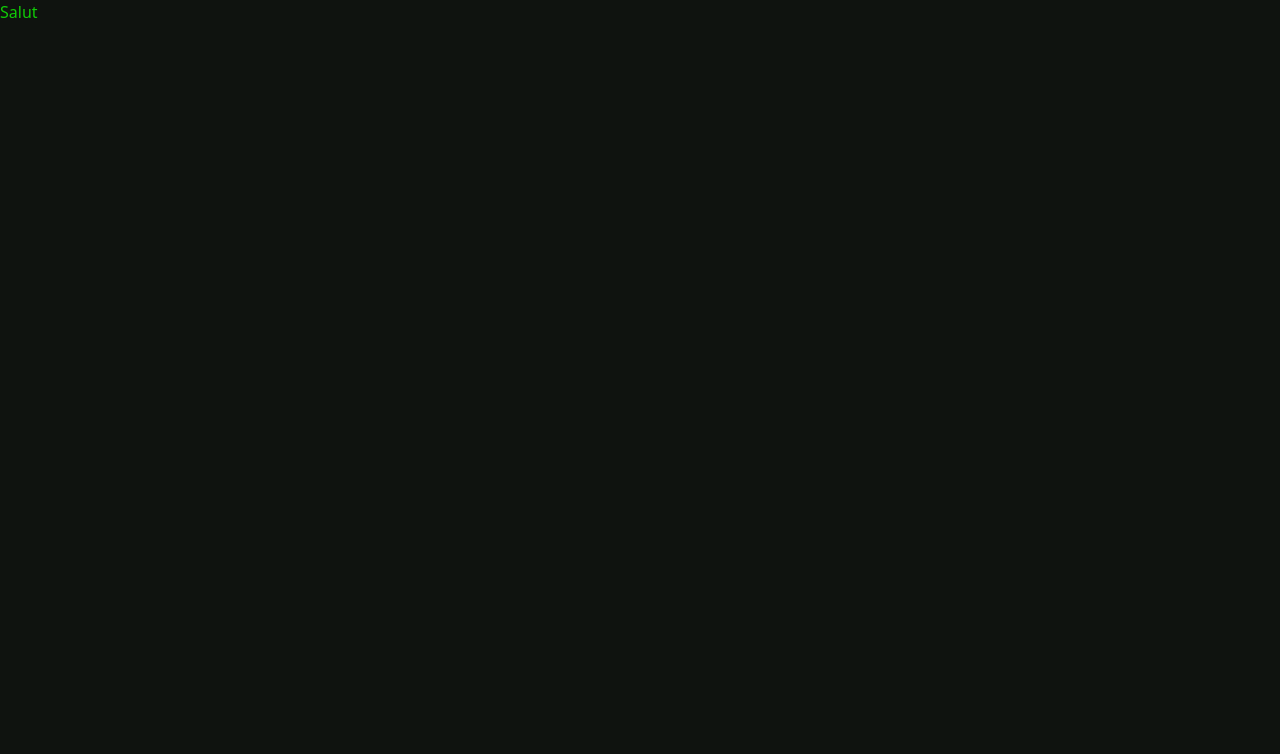
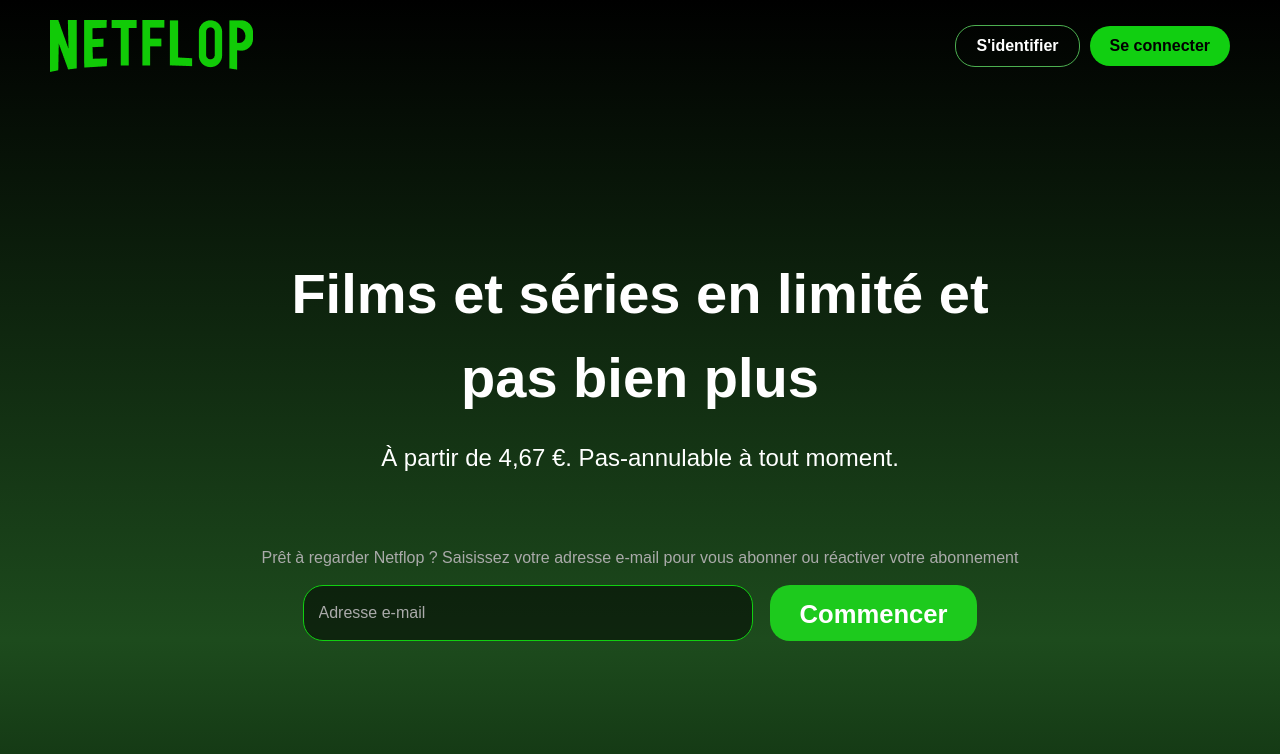
Before and after one commit to Letterflixd/Letterflixd-Front, a React (Vite) app: page / in a window 1280 px wide. Shown: the top 754 px of the page. Built offline with nearby package versions, Linux system fonts and the light colour scheme.

Commit message:
add index page

```diff
--- a/src/index.css
+++ b/src/index.css
@@ -45,4 +45,146 @@
   .ring-primary-grey {
     --tw-ring-color: var(--color-primary-grey);
   }
+
+  body {
+    background: linear-gradient(
+            to bottom,
+            #000000 0%,
+            #1d4b1d 80%,
+            #123412 100%
+    );
+    color: white;
+    font-family: Arial, sans-serif;
+    margin: 0;
+    padding: 0;
+    min-height: 100vh;
+  }
+
+  .home-container {
+    display: flex;
+    flex-direction: column;
+    min-height: 100vh;
+  }
+
+  .header {
+    display: flex;
+    justify-content: space-between;
+    align-items: center;
+    padding: 20px 50px;
+    width: 100%;
+    box-sizing: border-box;
+  }
+
+  .logo {
+    font-size: 24px;
+    font-weight: bold;
+    color: #4CAF50;
+  }
+
+  .nav-buttons button {
+    margin-left: 10px;
+    padding: 8px 20px;
+    cursor: pointer;
+    border-radius: 20px 20px 20px 20px;
+    font-weight: 600;
+    transition: background-color 0.2s, border-color 0.2s;
+  }
+
+  .btn-identification {
+    background: none;
+    color: white;
+    padding: 7px 16px;
+    border: 1px solid #4CAF50;
+    border-radius: 4px;
+    font-weight: 600;
+  }
+
+  .btn-identification:hover {
+    border-color: #6dcc72;
+  }
+
+  .btn-connexion {
+    background-color: #11cf11;
+    color: black;
+
+  }
+  .btn-connexion:hover {
+    background-color: #6ccf6c;
+  }
+
+  .hero-section {
+    display: flex;
+    flex-direction: column;
+    align-items: center;
+    text-align: center;
+    padding: 50px 20px;
+    flex-grow: 1;
+    justify-content: center;
+  }
+
+  .title {
+    font-size: 3.5rem;
+    font-weight: 900;
+    max-width: 800px;
+    margin: 0 0 20px 0;
+  }
+
+  .sub-title {
+    font-size: 1.5rem;
+    font-weight: normal;
+    margin: 0 0 40px 0;
+  }
+
+  .cta-container {
+    max-width: 850px;
+    width: 100%;
+    margin-top: 30px;
+  }
+
+  .cta-text {
+    margin-bottom: 15px;
+    font-size: 1.0rem;
+    color: #AAAAAA;
+  }
+
+  .email-form {
+    display: flex;
+    justify-content: center;
+    margin: 0 auto;
+  }
+
+  .email-input {
+    flex-grow: 1;
+    max-width: 450px;
+    padding: 15px;
+    font-size: 1rem;
+    border: #11cf11;
+    border-radius: 20px 20px 20px 20px;
+    background-color: rgba(0, 0, 0, 0.5);
+    color: white;
+    border: 1px solid #11cf11;
+    box-sizing: border-box;
+  }
+
+  .email-input::placeholder {
+    color: #aaa;
+  }
+
+  .btn-primary-cta {
+    background-color: #1dca1d;
+    color: white;
+    padding: 10px 30px;
+    margin-left: 2%;
+    font-size: 1.6rem;
+    font-weight: bold;
+    border: none;
+    cursor: pointer;
+    border-radius: 20px 20px 20px 20px;
+    transition: background-color 0.2s;
+    height: 56px;
+  }
+
+  .btn-primary-cta:hover {
+    background-color: #6dcc72;
+  }
 }
--- a/src/pages/Home.tsx
+++ b/src/pages/Home.tsx
@@ -1,5 +1,42 @@
-export function Home() {
+import React from 'react';
+import logo from '../assets/logo.png';
+
+const Header: React.FC = () => (
+    <header className={"header"}>
+        <div className={"logo-container"}>
+            <img src={logo} alt="Netflop Logo" className="netflop-logo"/>
+        </div>
+        <div className={"nav-buttons"}>
+            <button className={"btn-identification"}>S'identifier</button>
+            <button className={"btn-connexion"}>Se connecter</button>
+        </div>
+    </header>
+);
+
+export const Home: React.FC = () => {
     return (
-        <h1 className="text-primary-green">Salut</h1>
-    )
-}
+        <div className={"home-container"}>
+            <Header/>
+
+            <main className={"hero-section"}>
+            <h1 className={"title"}>Films et séries en limité et pas bien plus</h1>
+                <h2 className={"sub-title"}>À partir de 4,67 €. Pas-annulable à tout moment.</h2>
+
+                <div className={"cta-container"}>
+                    <p className={"cta-text"}>
+                        Prêt à regarder Netflop ? Saisissez votre adresse e-mail pour vous abonner ou
+                        réactiver votre abonnement
+                    </p>
+                    <div className={"email-form"}>
+                        <input
+                            type="email"
+                            placeholder="Adresse e-mail"
+                            className="email-input"/>
+                        <button className={"btn-primary-cta"}>Commencer</button>
+                    </div>
+                </div>
+
+            </main>
+        </div>
+    );
+};
```
Also changed, not shown: src/assets/logo.png (added).
